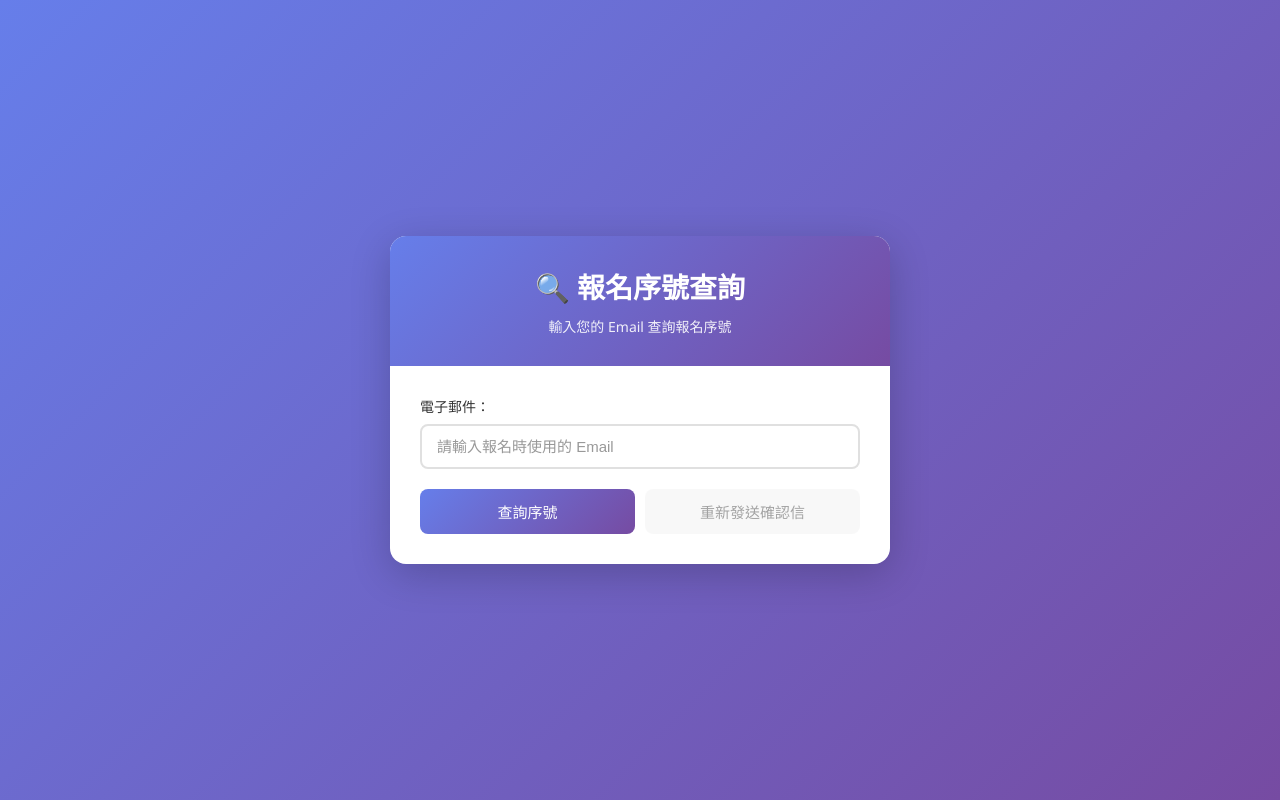
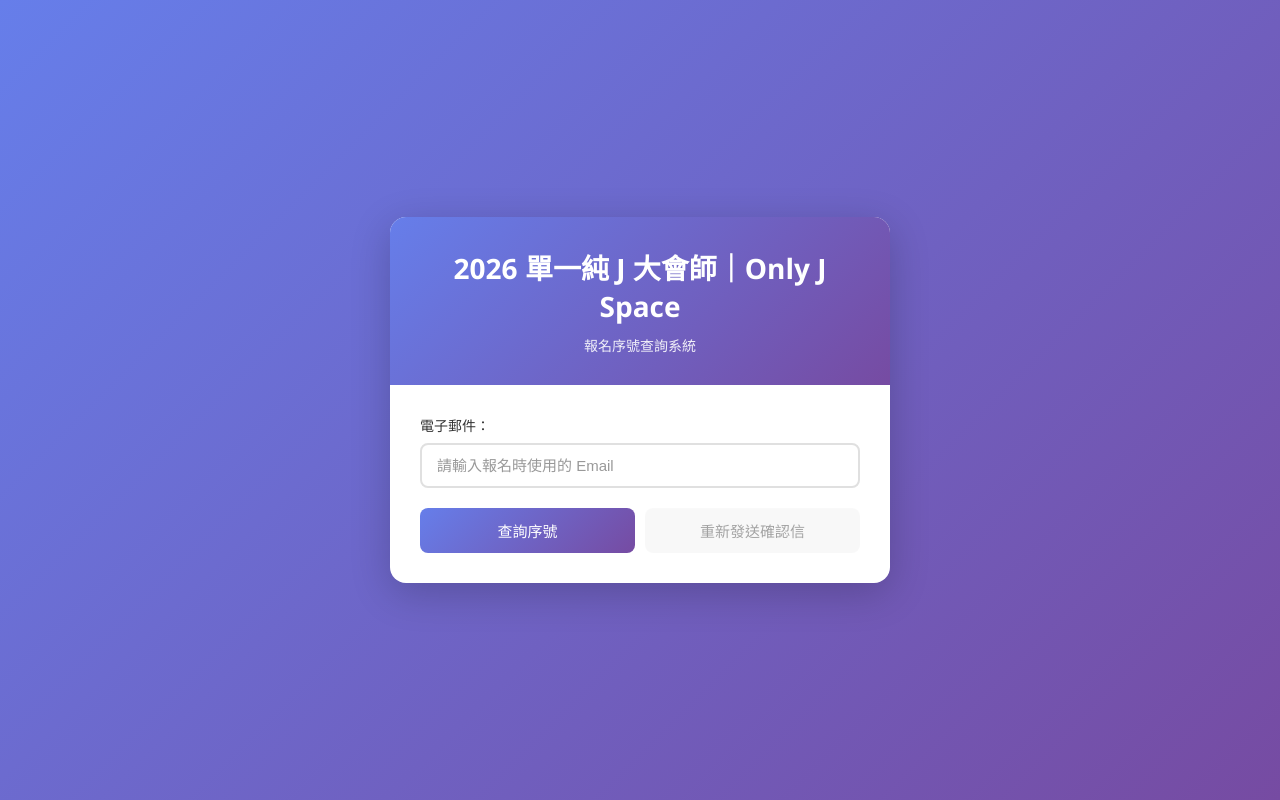
Before and after one commit to ShoppingLiao/tmoc-2026-jspoace-event-registration-lookup-app, a plain HTML site: page index.html in a window 1280 px wide. Drawn offline with Linux system fonts and the light colour scheme.

Commit message:
✏️ 更新頁面標題為活動名稱
- 第一行：2026 單一純 J 大會師｜Only J Space
- 第二行：報名序號查詢系統
- 同步更新網頁 title

```diff
--- a/index.html
+++ b/index.html
@@ -3,15 +3,15 @@
 <head>
   <meta charset="UTF-8">
   <meta name="viewport" content="width=device-width, initial-scale=1.0">
-  <title>報名序號查詢系統</title>
+  <title>2026 單一純 J 大會師｜Only J Space - 報名序號查詢系統</title>
   <link rel="stylesheet" href="css/styles.css">
 </head>
 <body>
   <div class="container">
     <div class="card">
       <div class="header">
-        <h1>🔍 報名序號查詢</h1>
-        <p>輸入您的 Email 查詢報名序號</p>
+        <h1>2026 單一純 J 大會師｜Only J Space</h1>
+        <p>報名序號查詢系統</p>
       </div>
 
       <div class="content">
```
